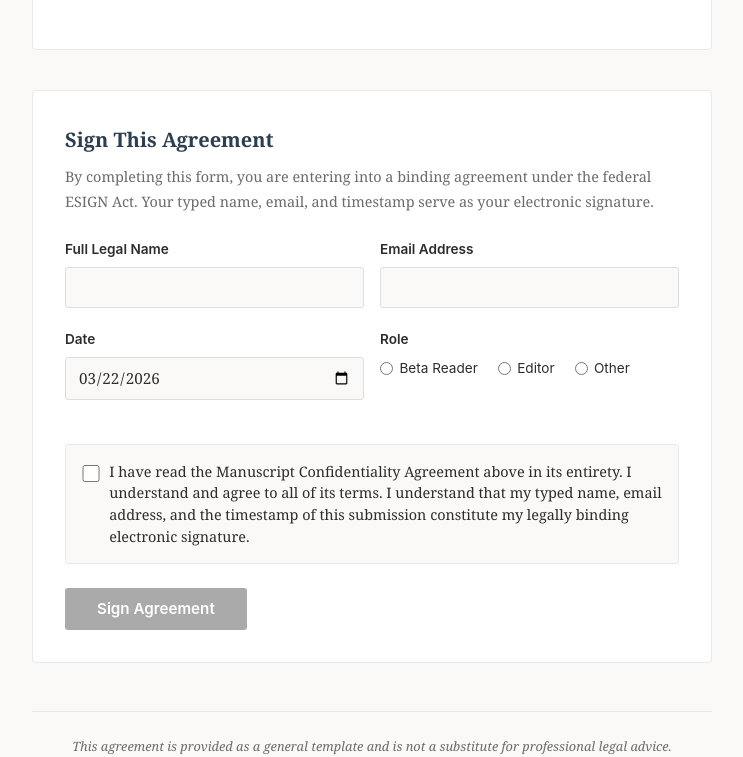
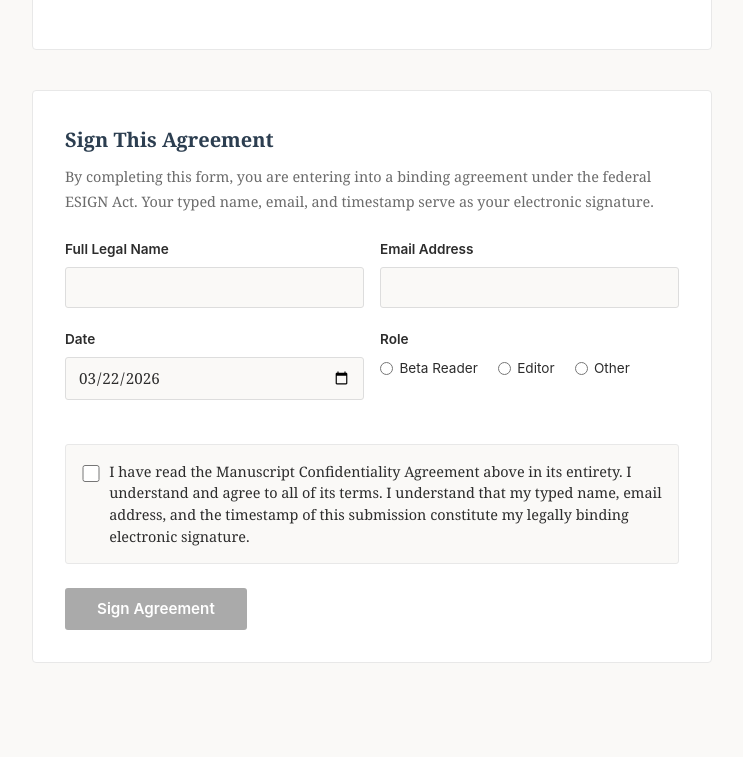
Before and after one commit to jjtroberts/renvashen-site, an Astro site: page /agreement in a window 1280 px wide. Shown: the part 1701-2458 px from the top of the page, without its empty margins (268-1011 px from the left). After the commit the page ends 2364 px from the top, so only its background shows below. Built offline with nearby package versions, Linux system fonts and the light colour scheme; Astro itself is replaced by a stand-in of ours.

Commit message:
fix: remove AI footer disclaimer

```diff
--- a/src/pages/agreement.astro
+++ b/src/pages/agreement.astro
@@ -457,11 +457,6 @@ const formAction = `https://formspree.io/f/${FORMSPREE_ID}`;
       </div>
     </section>
 
-    <footer class="page-footer">
-      This agreement is provided as a general template and is not a substitute for
-      professional legal advice.
-    </footer>
-
   </div>
 
   <script>
```
